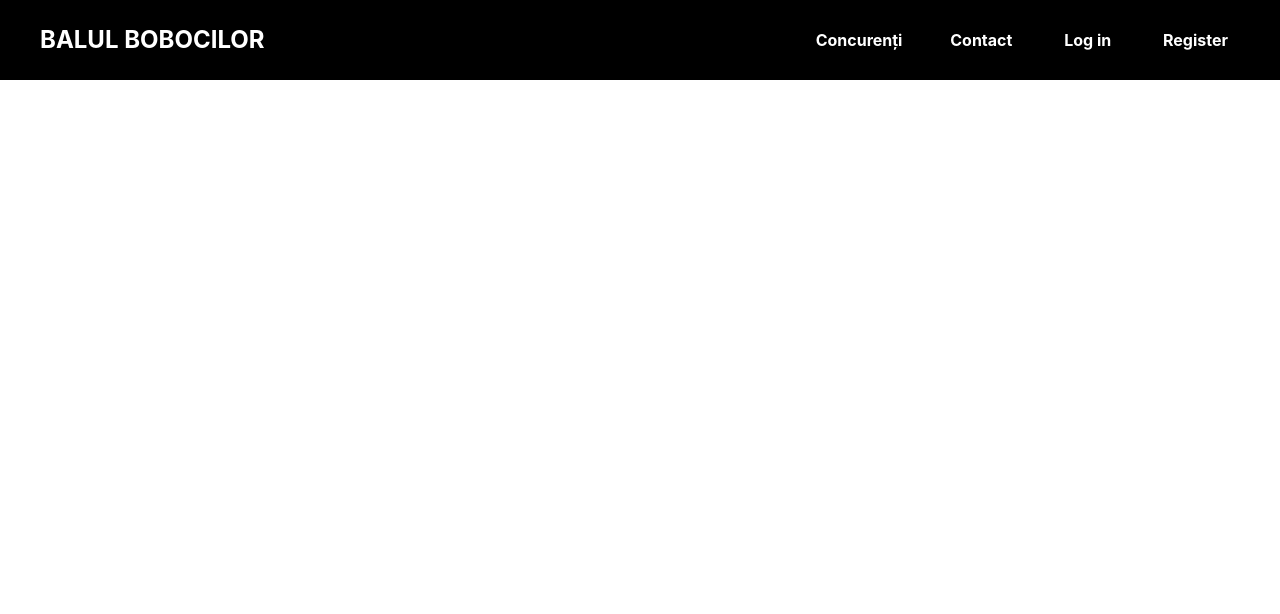
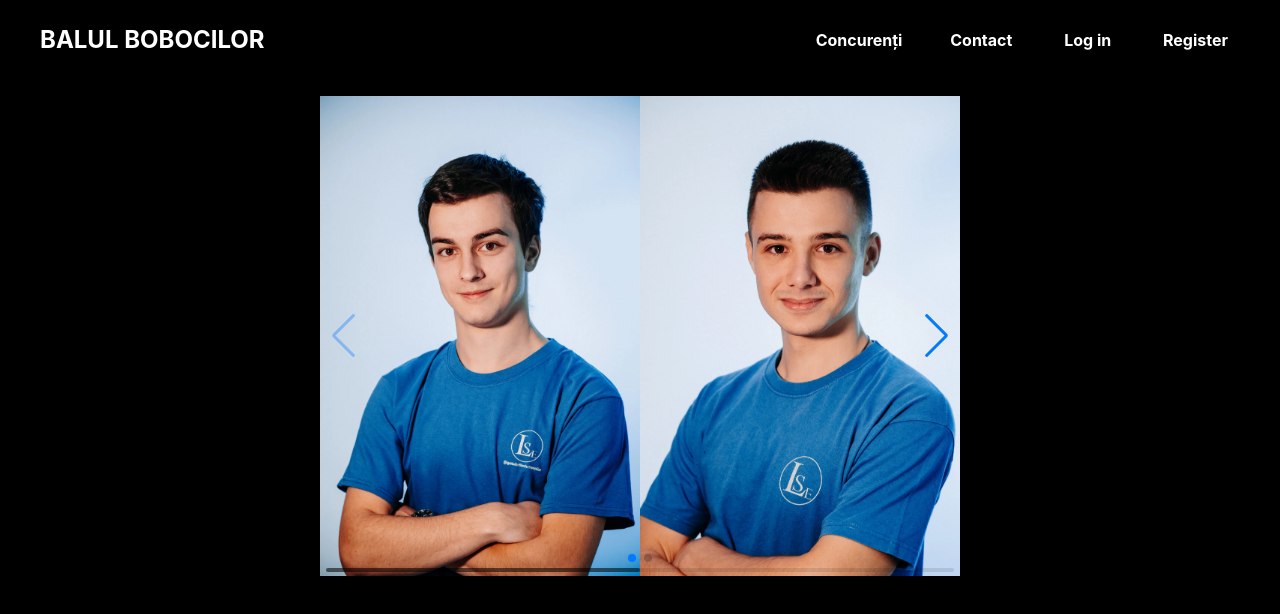
Before and after one commit to ConducereIT/BBETTI, a React (Create React App) app in the folder client/: page /concurenti in a window 1280 px wide. Shown: the top 614 px of the page. Built offline with nearby package versions, Linux system fonts and the light colour scheme.

Commit message:
added concurenti-carousel

```diff
--- a/client/package.json
+++ b/client/package.json
@@ -19,6 +19,7 @@
     "react-icons": "^4.11.0",
     "react-router-dom": "^6.16.0",
     "react-scripts": "5.0.1",
+    "swiper": "^11.0.3",
     "typescript": "^4.9.5",
     "web-vitals": "^2.1.4"
   },
--- /dev/null
+++ b/client/src/Concurenti.css
@@ -0,0 +1,3 @@
+body{
+    background-color: #000000;
+}
--- /dev/null
+++ b/client/src/assets/config/Concurenti.tsx
@@ -0,0 +1,29 @@
+import Furtuna from "../img/concurenti/portrait_teodor_furtuna.webp";
+import Dinut from "../img/concurenti/portrait_cosmin_dinut.webp";
+
+export const Concurenti = [
+  {
+    image: Furtuna,
+    name: "Teo Furtuna",
+    description:
+      "Lorem ipsum dolor sit amet, consectetur adipiscing elit, sed do eiusmod tempor incididunt ut labore et dolore magna aliqua. Ut enim ad minim veniam, quis nostrud exercitation ullamco laboris nisi ut aliquip ex ea commodo consequat. Duis aute irure dolor in reprehenderit in voluptate velit esse cillum dolore eu fugiat nulla pariatur. Excepteur sint occaecat cupidatat non proident, sunt in culpa qui officia deserunt mollit anim id est laborum.",
+  },
+  {
+    image: Dinut,
+    name: "Cosmin Dinut",
+    description:
+      "Lorem ipsum dolor sit amet, consectetur adipiscing elit, sed do eiusmod tempor incididunt ut labore et dolore magna aliqua. Ut enim ad minim veniam, quis nostrud exercitation ullamco laboris nisi ut aliquip ex ea commodo consequat. Duis aute irure dolor in reprehenderit in voluptate velit esse cillum dolore eu fugiat nulla pariatur. Excepteur sint occaecat cupidatat non proident, sunt in culpa qui officia deserunt mollit anim id est laborum.",
+  },
+  {
+    image: Furtuna,
+    name: "Teo Furtuna",
+    description:
+      "Lorem ipsum dolor sit amet, consectetur adipiscing elit, sed do eiusmod tempor incididunt ut labore et dolore magna aliqua. Ut enim ad minim veniam, quis nostrud exercitation ullamco laboris nisi ut aliquip ex ea commodo consequat. Duis aute irure dolor in reprehenderit in voluptate velit esse cillum dolore eu fugiat nulla pariatur. Excepteur sint occaecat cupidatat non proident, sunt in culpa qui officia deserunt mollit anim id est laborum.",
+  },
+  {
+    image: Dinut,
+    name: "Cosmin Dinut",
+    description:
+      "Lorem ipsum dolor sit amet, consectetur adipiscing elit, sed do eiusmod tempor incididunt ut labore et dolore magna aliqua. Ut enim ad minim veniam, quis nostrud exercitation ullamco laboris nisi ut aliquip ex ea commodo consequat. Duis aute irure dolor in reprehenderit in voluptate velit esse cillum dolore eu fugiat nulla pariatur. Excepteur sint occaecat cupidatat non proident, sunt in culpa qui officia deserunt mollit anim id est laborum.",
+  },
+];
--- a/client/src/views/ Concurenti.view.tsx
+++ b/client/src/views/ Concurenti.view.tsx
@@ -1,9 +1,13 @@
+import ConcurentiCarousel from "./components/Concurenti/ConcurentiCarousel.component";
 import Header from "./components/General/Header";
-
+import "../Concurenti.css";
 export default function App() {
   return (
     <>
       <Header />
+      <div className=" mt-24">
+        <ConcurentiCarousel />
+      </div>
     </>
   );
 }
--- /dev/null
+++ b/client/src/views/components/Concurenti/ConcurentiCarousel.component.tsx
@@ -0,0 +1,76 @@
+// Import Swiper React components
+import { Swiper, SwiperSlide } from "swiper/react";
+
+// Import Swiper styles
+import "swiper/css";
+import "swiper/css/scrollbar";
+import "swiper/css/navigation";
+import "swiper/css/pagination";
+import "swiper/css/effect-coverflow";
+
+import { Concurenti } from "../../../assets/config/Concurenti";
+
+// import required modules
+import {
+  Keyboard,
+  Scrollbar,
+  Navigation,
+  Pagination,
+  EffectFlip,
+} from "swiper/modules";
+
+export default function ConcurentiCarousel() {
+  return (
+    <>
+      <div className=" flex justify-center">
+        <div className="h-1/2 w-1/2">
+          <Swiper
+            slidesPerView={1}
+            centeredSlides={false}
+            keyboard={{
+              enabled: true,
+            }}
+            breakpoints={{
+              769: {
+                slidesPerView: 2,
+                slidesPerGroup: 2,
+              },
+            }}
+            scrollbar={true}
+            navigation={true}
+            pagination={{
+              clickable: true,
+            }}
+            modules={[EffectFlip, Keyboard, Scrollbar, Navigation, Pagination]}
+            className="mySwiper"
+          >
+            {Concurenti.map((concurent, index) => (
+              <SwiperSlide>
+                <div>
+                  <div className="w-full h-full object-cover object-left mx-auto">
+                    <img src={concurent.image} />
+                  </div>
+                  <div className="w-full h-full absolute top-0 left-0 hover:bg-black/50 duration-500 ">
+                    <div className="text-transparent hover:text-white w-full h-full grid place-items-center">
+                      <p className=" text-4xl mt-10 font-bold">
+                        {concurent.name}
+                      </p>
+                      <p className=" m-4 mt-10 text-xl">
+                        {concurent.description}
+                      </p>
+                      <div className="">
+                        <button className="p-4 bg-transparent hover:bg-blue-600 duration-300 rounded-lg text-2xl ">
+                          Vote
+                        </button>
+                      </div>
+                    </div>
+                  </div>
+                </div>
+              </SwiperSlide>
+            ))}
+          </Swiper>
+        </div>
+      </div>
+    </>
+  );
+}
```
Also changed, not shown: 1 other file (tests, documents, lock files or other folders).
